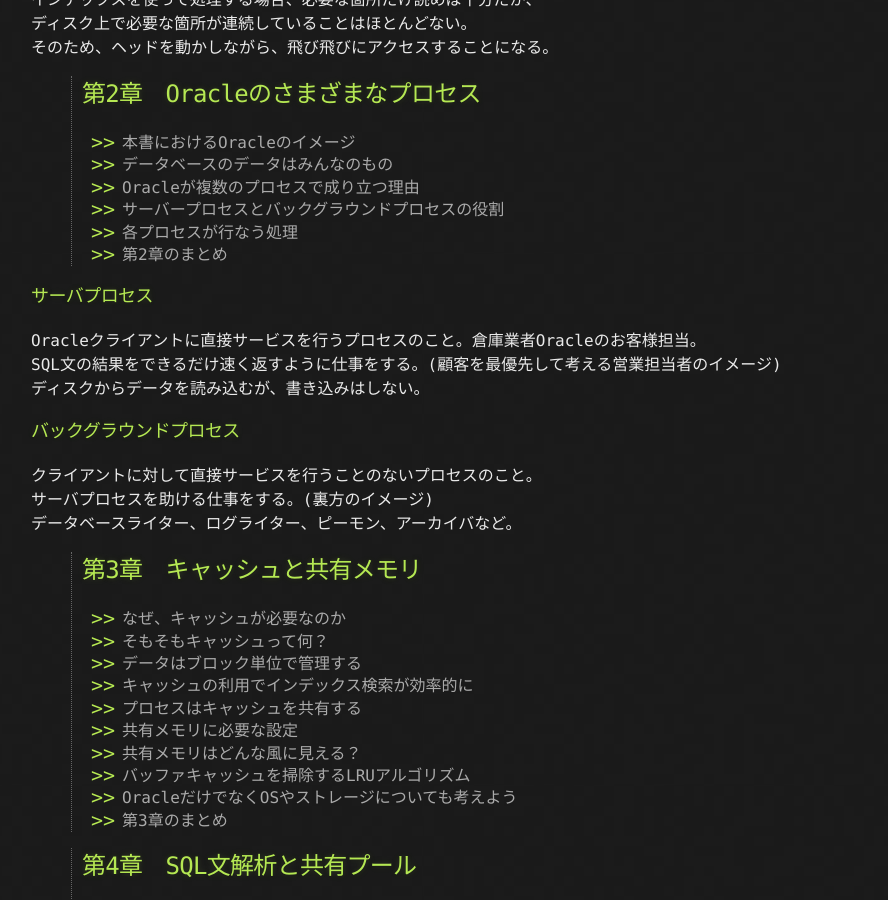
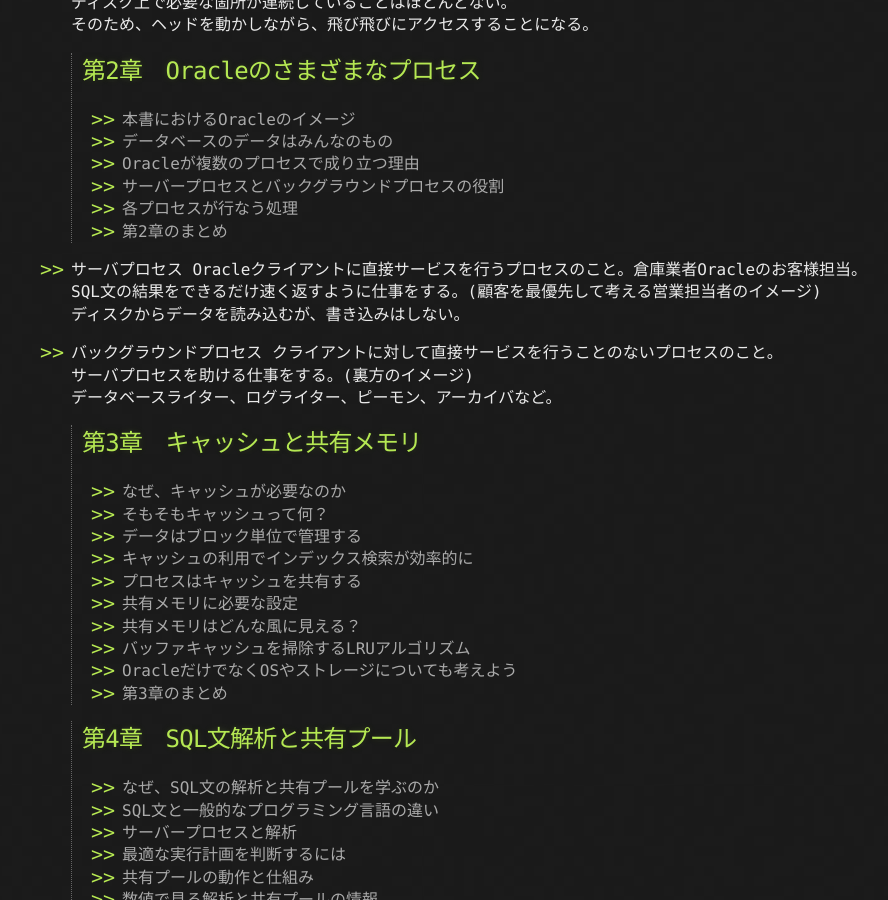
Before and after one commit to Mahiingan/Mahiingan.github.io, a Jekyll site: the page built from docs/readinglog/picture_by_look_at_understand_oracle_mechanism.md, in a window 1280 px wide and 900 px high, scrolled down 811 px. Shown: the whole window, without its empty margins (109-997 px from the left). Built offline with Jekyll 4.4.1, drawn with Linux system fonts in a browser that asks for light colours; our own code applies the rules of GitHub Pages for plain Markdown files.

```diff
--- a/docs/readinglog/picture_by_look_at_understand_oracle_mechanism.md
+++ b/docs/readinglog/picture_by_look_at_understand_oracle_mechanism.md
@@ -13,19 +13,19 @@ title: [読書録] 絵で見てわかるoracleの仕組み
 > - データを保証するためのディスク
 > - 第1章のまとめ
 
-### メモリに対するアクセス
+- ### メモリに対するアクセス
 電気信号で処理される。
 速い。nsec(ナノ秒)単位。
 
-### ディスクに対するアクセス
+- ### ディスクに対するアクセス
 機械動作が入る。シーク+回転待ち+ディスクの転送。
 遅い。msec(ミリ秒)単位。
 
-### シーケンシャルアクセス
+- ### シーケンシャルアクセス
 先頭から間を抜かずにアクセスすること。逐次。
 フルスキャンの際に、メモリにデータがないと発生。
 
-### ランダムアクセス
+- ### ランダムアクセス
 目的のデータがある場所に直接アクセスすること。
 インデックスを使って処理する場合、必要な箇所だけ読めば十分だが、
 ディスク上で必要な箇所が連続していることはほとんどない。
@@ -40,12 +40,12 @@ title: [読書録] 絵で見てわかるoracleの仕組み
 > - 各プロセスが行なう処理
 > - 第2章のまとめ
 
-### サーバプロセス
+- サーバプロセス
 Oracleクライアントに直接サービスを行うプロセスのこと。倉庫業者Oracleのお客様担当。
 SQL文の結果をできるだけ速く返すように仕事をする。(顧客を最優先して考える営業担当者のイメージ)
 ディスクからデータを読み込むが、書き込みはしない。
 
-### バックグラウンドプロセス
+- バックグラウンドプロセス
 クライアントに対して直接サービスを行うことのないプロセスのこと。
 サーバプロセスを助ける仕事をする。(裏方のイメージ)
 データベースライター、ログライター、ピーモン、アーカイバなど。
```
